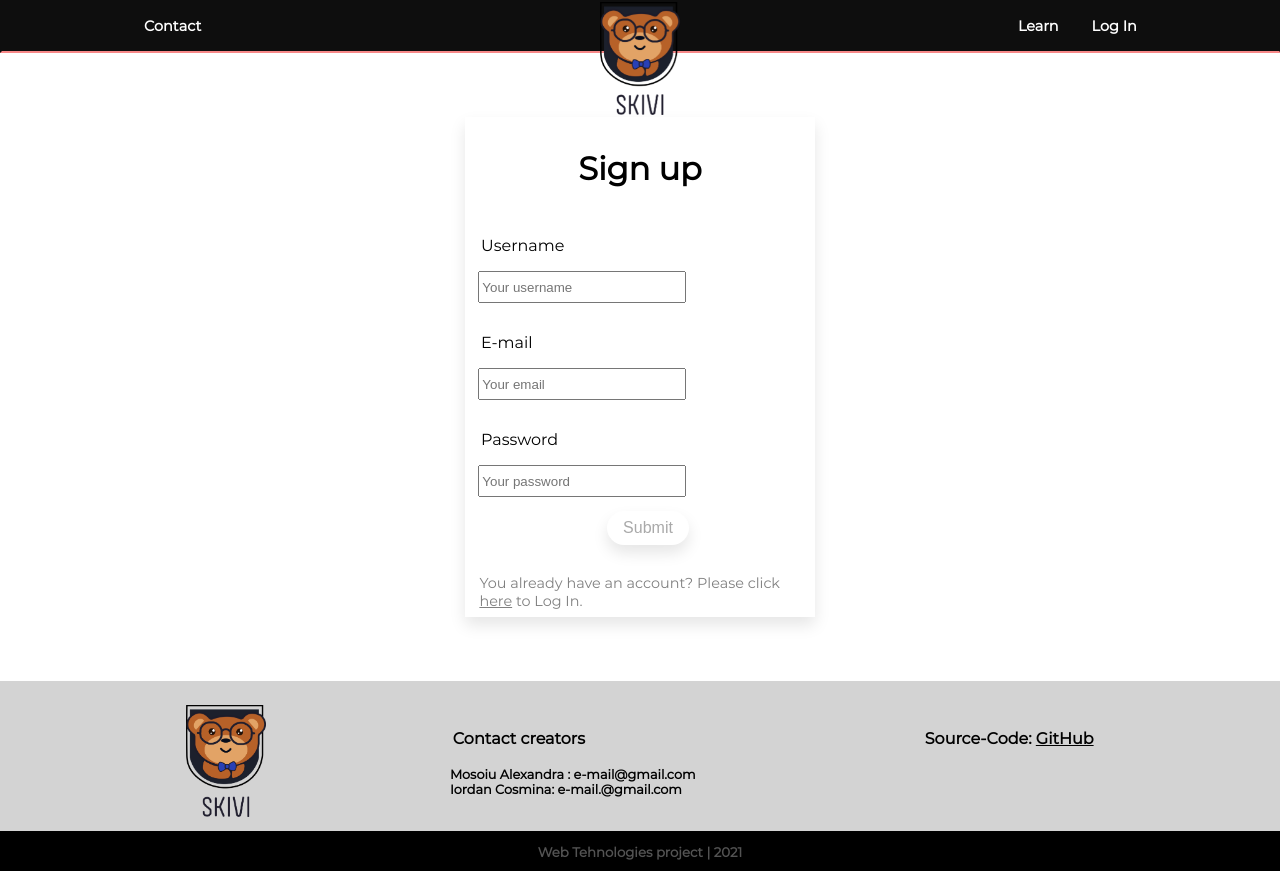
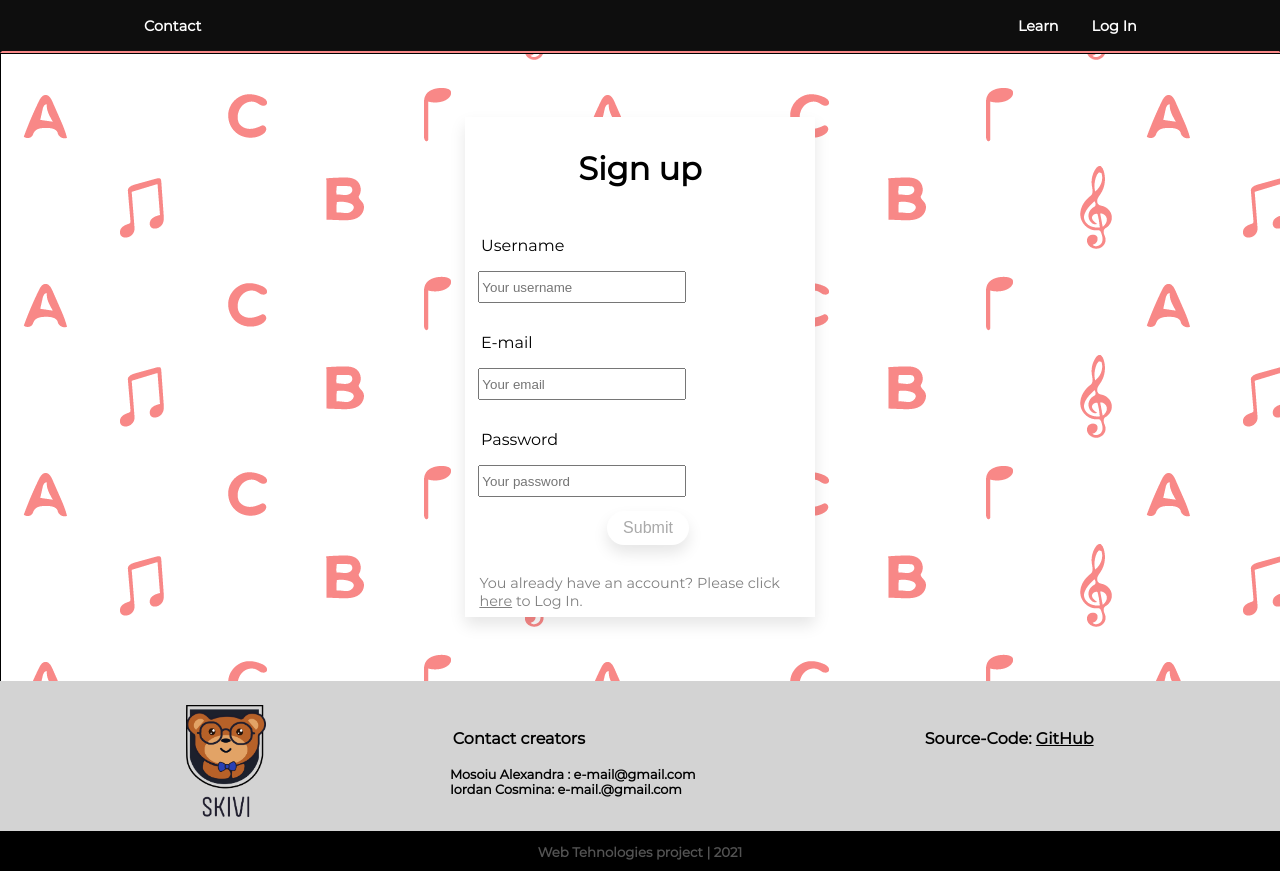
Before and after one commit to Serithipithy/SkiVI, a PHP site: page /signup.html in a window 1280 px wide. Run offline with PHP 8.4, Linux system fonts and the light colour scheme.

Commit message:
background-image

```diff
--- a/login.html
+++ b/login.html
@@ -13,7 +13,7 @@
 <body>
     <header>
         <div class="header--logo--container">
-            <img src="img/logo.png" alt="SkiVi logo" class="header--logo">
+            <!-- <img src="img/logo.png" alt="SkiVi logo" class="header--logo"> -->
         </div>
         <div>
             <a href="#contact" class="buttons button--left">Contact</a>
--- a/signup.html
+++ b/signup.html
@@ -13,7 +13,7 @@
 <body>
     <header>
         <div class="header--logo--container">
-            <img src="img/logo.png" alt="SkiVi logo" class="header--logo">
+            <!-- <img src="img/logo.png" alt="SkiVi logo" class="header--logo"> -->
         </div>
         <div>
             <a href="#contact" class="buttons button--left">Contact</a>
--- a/skivilog.css
+++ b/skivilog.css
@@ -1,4 +1,9 @@
+main {
+    background-image: url("/img/login-bg.png");
+}
+
 .formular--box {
+    background-color: white;
     margin-top: 4em;
     margin-bottom: 4em;
     width: 350px;
@@ -7,6 +12,7 @@
 }
 
 .formular--box--sign--up {
+    background-color: white;
     margin-top: 4em;
     margin-bottom: 4em;
     width: 350px;
```
Also changed, not shown: img/login-bg.png (added).
